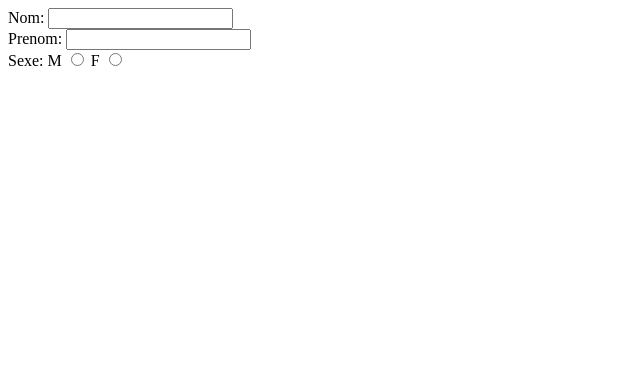
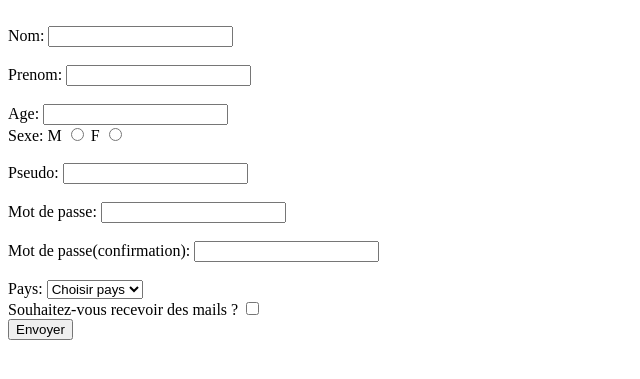
Before and after one commit to loseni/projetGit, a PHP site: page / in a window 1280 px wide. Shown: the top 379 px of the page, without its empty margins (0-640 px from the left). Run offline with PHP 8.4, Linux system fonts and the light colour scheme.

Commit message:
encore une modification

```diff
--- a/index.php
+++ b/index.php
@@ -8,13 +8,21 @@
 		<div class="container">
 			<form method="post" action="">
 				<div>
+					<span id="erreurNom"></span><br>
 					<label for="nom">Nom:</label>
-					<input type="text" name="nom">
+					<input type="text" name="nom" id="nom" style="outline: none;">
 				</div>
 
 				<div>
+					<span id="erreurPrenom"></span><br>
 					<label for="prenom">Prenom:</label>
-					<input type="text" name="prenom">
+					<input type="text" name="prenom" id="prenom">
+				</div>
+
+				<div>
+					<span id="erreurAge"></span><br>
+					<label for="age">Age:</label>
+					<input type="number" name="nom" id="age">
 				</div>
 
 				<div>
@@ -22,9 +30,74 @@
 					<label for="m">M</label>
 					<input type="radio" name="sexe" id="m">
 					<label for="f">F</label>
-					<input type="radio" name="sexe" id="f">
+					<input type="radio" name="sexe" id="fi">
 				</div>
+
+				<div>
+					<span id="erreurPseudo"></span><br>
+					<label for="pseudo">Pseudo:</label>
+					<input type="text" name="pseudo" id="pseudo">
+				</div>
+
+				<div>
+					<span id="erreurMotDePasse"></span><br>
+					<label for="motDePasse">Mot de passe:</label>
+					<input type="password" name="motDePasse" id="motDePasse">
+				</div>
+
+				<div>
+					<span id="erreurConfirmeMotDePasse"></span><br>
+					<label for="confirmeMotDePasse">Mot de passe(confirmation):</label>
+					<input type="password" name="confirmeMotDePasse" id="confirmeMotDePasse">
+				</div>
+				<div>
+					<span id="erreurPays"></span><br>
+					<label for="pays">Pays:</label>
+					<select name="pays" id="pays">
+						<option>Choisir pays</option>
+						<option>cote d'ivoire</option>
+						<option>france</option>
+						<option>USA</option>
+					</select>
+				</div>
+
+				<div>
+					<label>Souhaitez-vous recevoir des mails ? </label>
+					<input type="checkbox" name="recevoirMail">
+				</div>
+
+				<div><input type="submit" name="Envoyer" value="Envoyer" id="Envoyer"></div>
 			</form>
 		</div>
+
+<!--Verification des informations contenu dans le formulaire-->
+
+			<script type="text/javascript">
+				var btnEnvoyer=document.getElementById("Envoyer");
+				//variables pour les erreurs
+				var erreurNom=document.getElementById("erreurNom");
+				var erreurPrenom=document.getElementById("erreurPrenom");
+				var erreurPseudo=document.getElementById("erreurPseudo");
+				var erreurAge =document.getElementById("erreurAge");
+				var erreurMotDePasse=document.getElementById("erreurMotDePasse");
+				var erreurConfirmeMotDePasse=document.getElementById("erreurConfirmeMotDePasse");
+				var erreurPays=document.getElementById("erreurPays");
+
+				//variable des champs de saisir
+				var nom=document.getElementById('nom'),
+					prenom=document.getElementById('prenom'),
+					age=document.getElementById('age'),
+					pseudo=document.getElementById('pseudo'),
+					motDePasse=document.getElementById('motDePasse'),
+					confirmeMotDePasse=document.getElementById('confirmeMotDePasse');
+					pays=document.getElementById('pays');
+
+
+				btnEnvoyer.addEventListener(btnEnvoyer,"click" ,function(){
+
+						if(nom.value==="" ||nom.leng)
+				},true);
+			</script>
+
 </body>
 </html>
```
